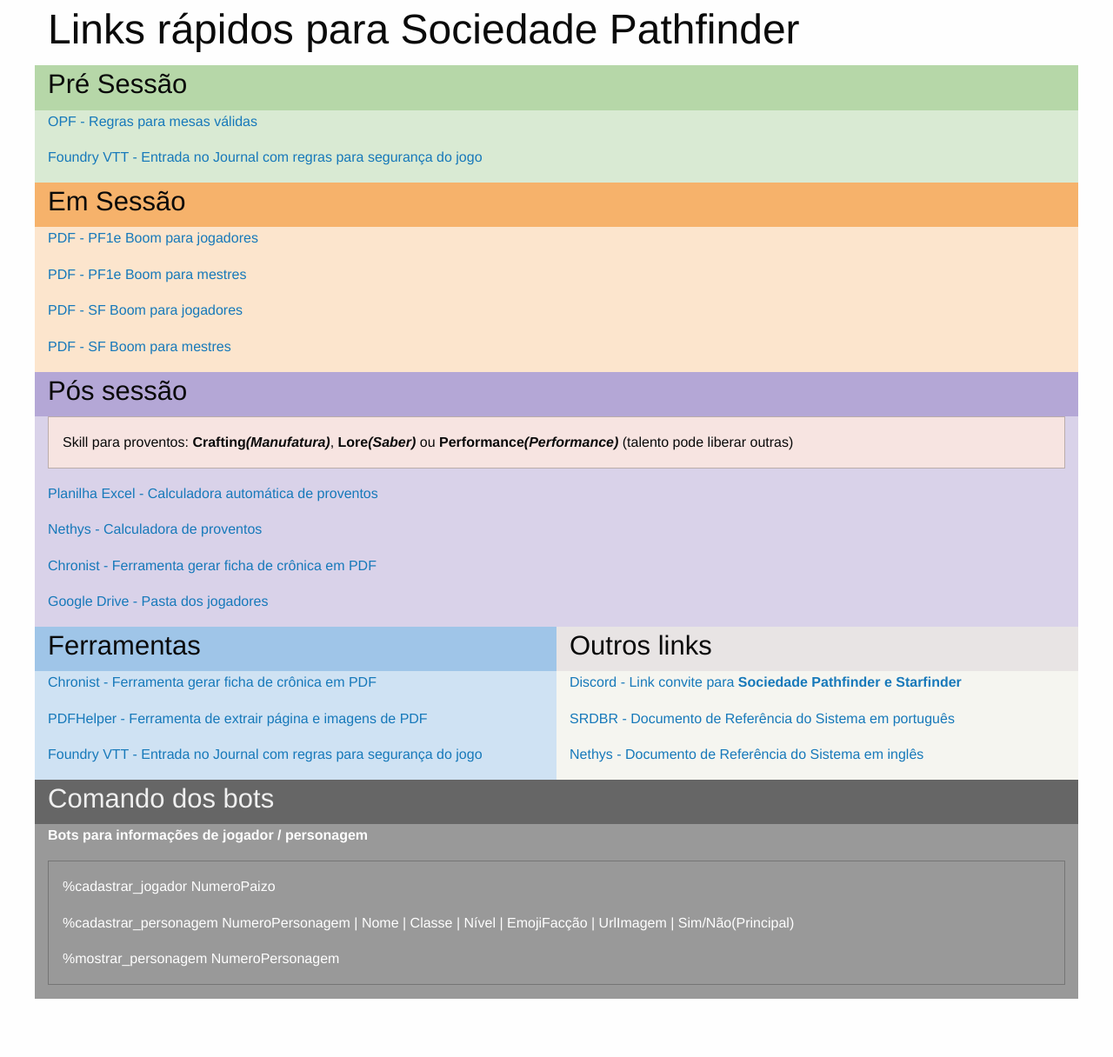
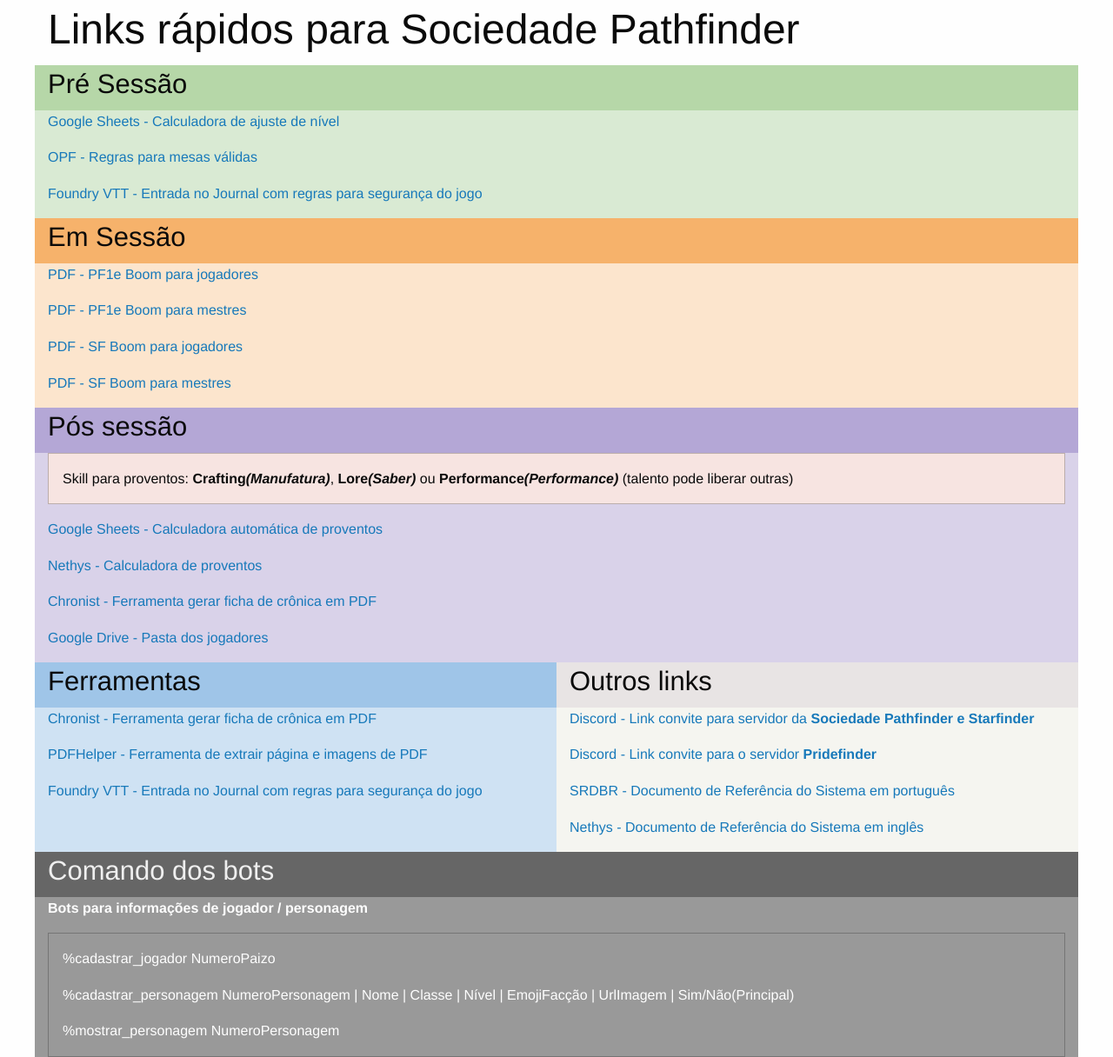
Before and after one commit to germanosk/sociedade_pathfinder_static_help, a plain HTML site: page index.html in a window 1280 px wide. Shown: the top 1216 px of the page at 87% size. Before the commit the page ends 1149 px from the top, so only its background shows below. Drawn offline with Linux system fonts and the light colour scheme.

Commit message:
adjusts links and layout

```diff
--- a/index.html
+++ b/index.html
@@ -115,8 +115,21 @@
                     <h3>Pré Sessão</h3>
                 </div>
                 <div class="large-12 medium-12 pre-session cell">
-                    <p><a href="https://www.organizedplayfoundation.org/Lorespire/pfs2guide._.Player+Basics?highlight=iconic#Legal_Table_Size">OPF - Regras para mesas válidas</a></p>
-                    <p><a href="https://cdn.discordapp.com/attachments/718544767235129388/804140088316526672/fvtt-JournalEntry-Importante.json">Foundry VTT - Entrada no Journal com regras para segurança do jogo</a></p>
+                    <p>
+                        <a href="https://docs.google.com/spreadsheets/d/15fd1fmNvMgE8Eg0_SRefs_UAkOj9O3-nchwLGwytL-s/edit?usp=sharing"  target="_blank" >
+                            Google Sheets - Calculadora de ajuste de nível
+                        </a>
+                    </p>
+                    <p>
+                        <a href="https://www.organizedplayfoundation.org/Lorespire/pfs2guide._.Player+Basics?highlight=iconic#Legal_Table_Size">
+                            OPF - Regras para mesas válidas
+                        </a>
+                    </p>
+                    <p>
+                        <a href="https://cdn.discordapp.com/attachments/718544767235129388/804140088316526672/fvtt-JournalEntry-Importante.json">
+                            Foundry VTT - Entrada no Journal com regras para segurança do jogo
+                        </a>
+                    </p>
                 </div>
             </div>
                 </div>
@@ -164,8 +177,8 @@
                         <p>Skill para proventos: <b>Crafting<i>(Manufatura)</i></b>, <b>Lore<i>(Saber)</i></b> ou <b>Performance<i>(Performance)</i></b> (talento pode liberar outras)</p>
                     </div>
                     <p>
-                        <a href="https://onedrive.live.com/view.aspx?resid=E8B66A528511390B!450001&ithint=file%2cxlsx&authkey=!ADun3n183MSWfaA"  target="_blank" >
-                            Planilha Excel - Calculadora automática de proventos
+                        <a href="https://docs.google.com/spreadsheets/d/14nKfaf5l-MUL9IQm7CupREs0hnbuWh3gEaTMEzu9arY/edit?usp=sharing"  target="_blank" >
+                            Google Sheets - Calculadora automática de proventos
                         </a>
                     </p>
                     <p>
@@ -188,11 +201,11 @@
                 </div>
 
                 <div class="large-6 medium-12 cell">
-            <div class="grid-x grid-padding-x">
-                <div class="large-12 medium-12 tools-head cell">
+            <div class="grid-x grid-padding-x full" style="height: 100%;">
+                <div class="large-12 medium-12 tools-head cell" >
                     <h3>Ferramentas</h3>
                 </div>
-                <div class="large-12 medium-12 tools cell">
+                <div class="large-12 medium-12 tools cell" style="height: 100%;">
                     <p>
                         <a href="http://chronist.germanosk.me/"  target="_blank" >
                             Chronist - Ferramenta gerar ficha de crônica em PDF
@@ -210,7 +223,7 @@
                             Foundry VTT - Entrada no Journal com regras para segurança do jogo
                         </a>
                     </p>
-
+                    <p class=""> </p>
                 </div>
             </div>
                 </div>
@@ -223,7 +236,13 @@
                 <div class="large-12 medium-12 other cell">
                     <p>
                         <a href="https://discord.gg/3zU3jxf"  target="_blank" >
-                            Discord - Link convite para <b>Sociedade Pathfinder e Starfinder</b>
+                            Discord - Link convite para servidor da <b>Sociedade Pathfinder e Starfinder</b>
+                        </a>
+                    </p>
+
+                    <p>
+                        <a href="https://discord.gg/pridefinder"  target="_blank" >
+                            Discord - Link convite para o servidor <b>Pridefinder</b>
                         </a>
                     </p>
 
```
